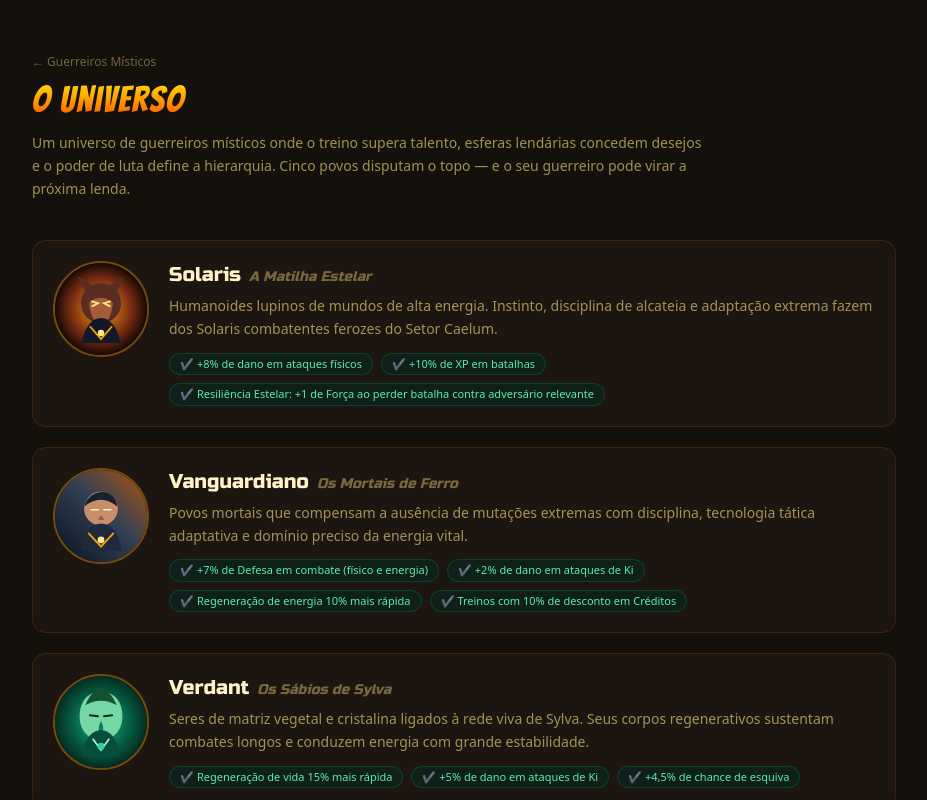
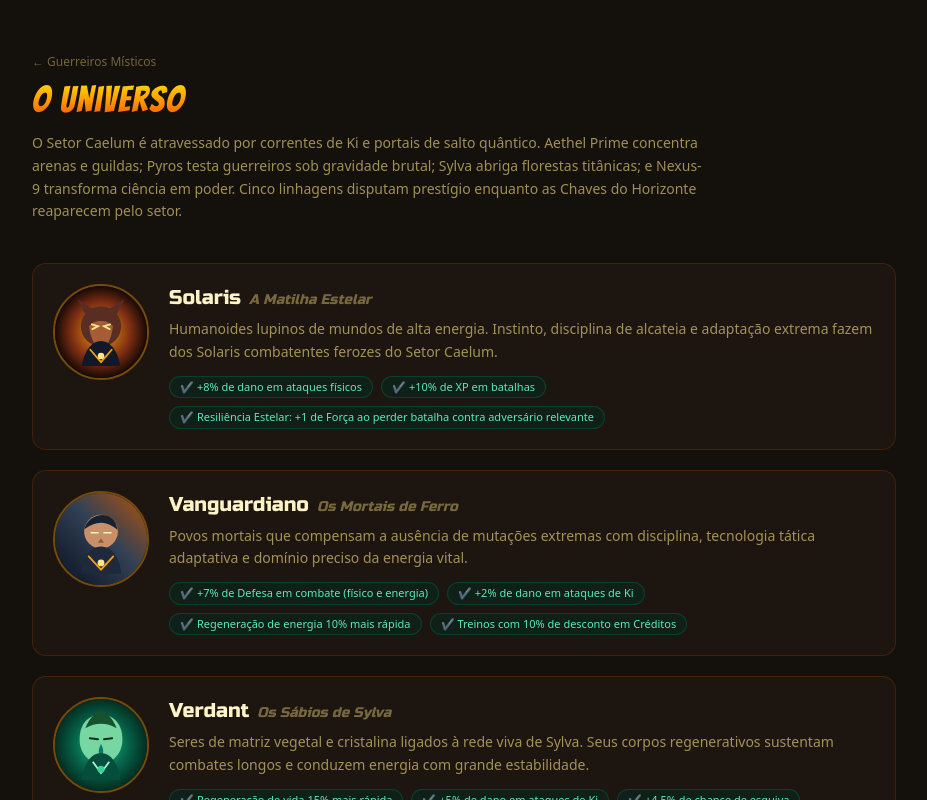
Before and after one commit to kikajima/mysticwarriors, a Next.js app: page /universo in a window 1280 px wide. Shown: the top 800 px of the page, without its empty margins (176-1103 px from the left). Built offline with nearby package versions, Linux system fonts and the light colour scheme; no server answers.

Commit message:
rebrand stage 9: finish original universe intro

```diff
--- a/src/app/universo/page.tsx
+++ b/src/app/universo/page.tsx
@@ -20,9 +20,7 @@ export default function UniversoPage() {
           O Universo
         </h1>
         <p className="text-amber-200/60 text-sm leading-relaxed mb-10 max-w-2xl">
-          Um universo de guerreiros místicos onde o treino supera talento, esferas lendárias concedem
-          desejos e o poder de luta define a hierarquia. Cinco povos disputam o topo — e o seu guerreiro
-          pode virar a próxima lenda.
+          O Setor Caelum é atravessado por correntes de Ki e portais de salto quântico. Aethel Prime concentra arenas e guildas; Pyros testa guerreiros sob gravidade brutal; Sylva abriga florestas titânicas; e Nexus-9 transforma ciência em poder. Cinco linhagens disputam prestígio enquanto as Chaves do Horizonte reaparecem pelo setor.
         </p>
 
         {/* Raças */}
```
